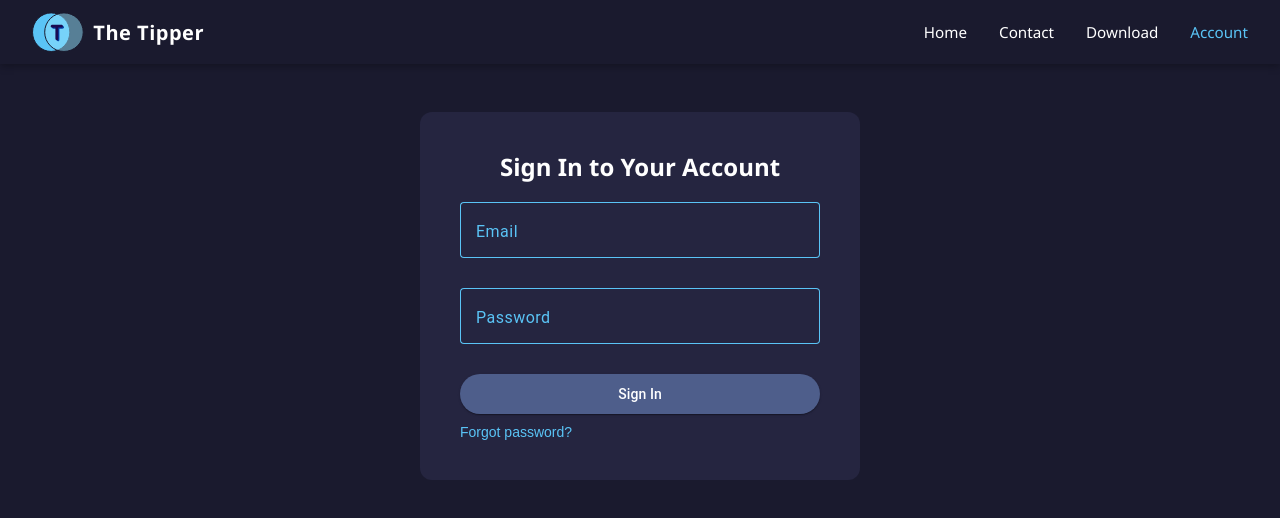
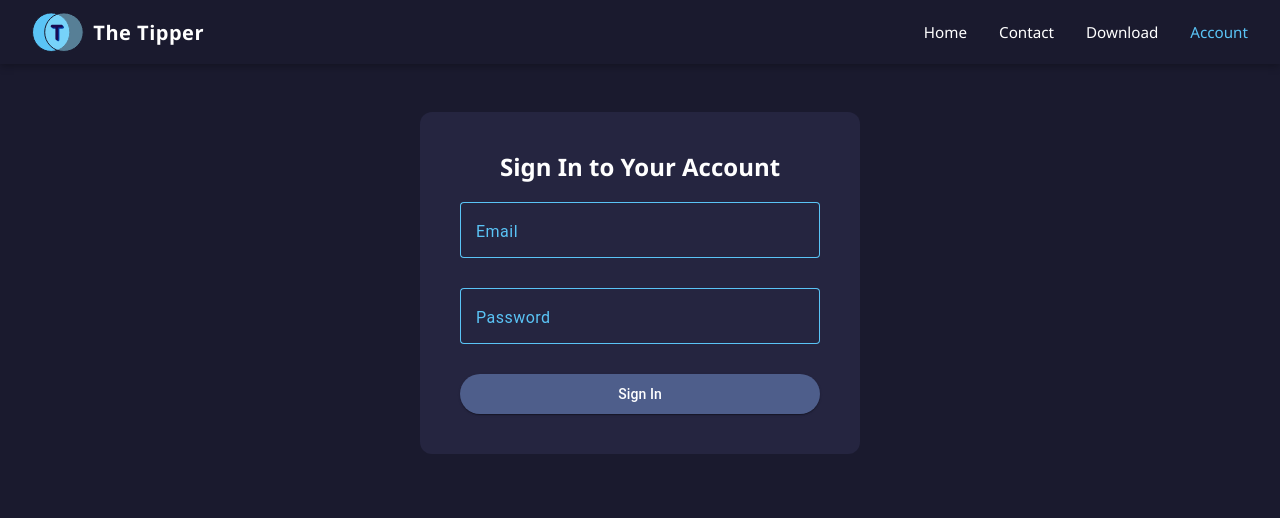
Before and after one commit to lrussow/tipper-web, an Angular app in the folder frontend/: page /account in a window 1280 px wide. Shown: the top 518 px of the page. Built offline with nearby package versions, Linux system fonts and the light colour scheme; no server answers.

Commit message:
remove forgot password

```diff
--- a/frontend/src/app/pages/account/account.html
+++ b/frontend/src/app/pages/account/account.html
@@ -53,9 +53,6 @@
           </mat-form-field>
           <button id="account-signin-btn" mat-raised-button color="primary" [disabled]="vm.authLoading" (click)="vm.signInWithPassword()">
             @if (vm.authLoading) { <mat-spinner diameter="20"></mat-spinner> } @else { Sign In }
-          </button>
-          <button id="account-forgot-link" class="link-btn" (click)="vm.signInMode = 'forgot'">
-            Forgot password?
           </button>
         </div>
       }
```
Also changed, not shown: 1 other file (tests, documents, lock files or other folders).
